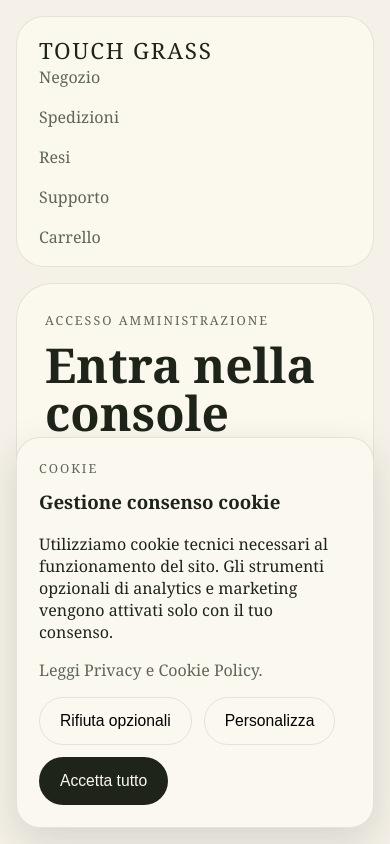
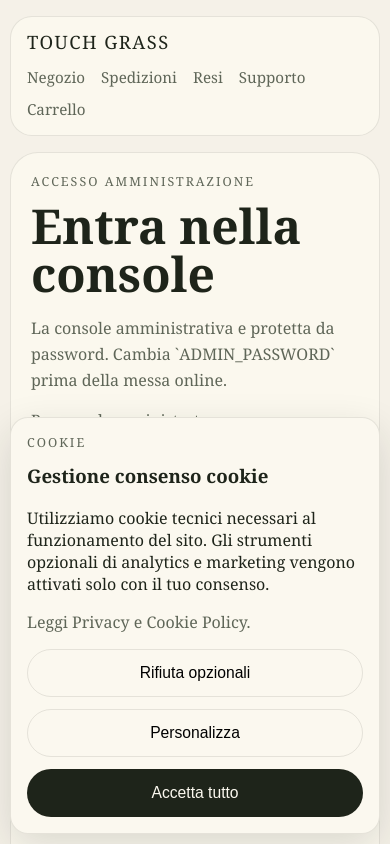
Before and after one commit to strephano3/ecommerce, a Next.js app: page /admin/login in a window 390 px wide. Shown: the top 844 px of the page. Built offline with nearby package versions, Linux system fonts and the light colour scheme; no server answers.

Commit message:
Improve mobile layout

```diff
--- a/app/globals.css
+++ b/app/globals.css
@@ -702,11 +702,21 @@ textarea {
 
   .site-header,
   .section-heading,
-  .top-nav,
   .admin-table-row {
     display: flex;
     flex-direction: column;
     align-items: flex-start;
+  }
+
+  .site-header {
+    gap: 16px;
+  }
+
+  .top-nav {
+    display: flex;
+    flex-wrap: wrap;
+    gap: 12px 16px;
+    width: 100%;
   }
 
   .payment-actions {
@@ -721,7 +731,137 @@ textarea {
     grid-template-columns: 1fr;
   }
 
+  .purchase-box {
+    min-width: 0;
+    max-width: 100%;
+  }
+
   h1 {
     max-width: 100%;
   }
 }
+
+@media (max-width: 720px) {
+  .page-shell {
+    width: min(100% - 20px, 100%);
+  }
+
+  .site-header,
+  .site-footer {
+    border-radius: 22px;
+    padding: 16px;
+  }
+
+  .hero,
+  .section {
+    border-radius: 28px;
+    padding: 20px;
+  }
+
+  .hero {
+    min-height: auto;
+    gap: 18px;
+  }
+
+  .brand-mark {
+    font-size: 1.15rem;
+    line-height: 1;
+  }
+
+  .top-nav {
+    font-size: 0.95rem;
+  }
+
+  .hero-copy {
+    align-self: stretch;
+    gap: 14px;
+  }
+
+  .hero-copy h1 {
+    font-size: clamp(2.7rem, 15vw, 4.2rem);
+    line-height: 0.98;
+    max-width: 8ch;
+    margin-bottom: 8px;
+  }
+
+  .hero-actions,
+  .admin-actions,
+  .cookie-actions {
+    width: 100%;
+  }
+
+  .hero-actions .button,
+  .admin-actions .button,
+  .cookie-actions .button {
+    width: 100%;
+  }
+
+  .hero-note,
+  .info-card,
+  .admin-card,
+  .empty-state,
+  .nested-section {
+    padding: 16px;
+    border-radius: 18px;
+  }
+
+  .section-heading {
+    gap: 12px;
+    margin-bottom: 18px;
+  }
+
+  h2 {
+    font-size: clamp(1.9rem, 10vw, 2.8rem);
+  }
+
+  .product-card-copy,
+  .admin-table-row,
+  .cart-item,
+  .cookie-panel {
+    padding: 16px;
+  }
+
+  .product-card-row,
+  .price-line,
+  .checkout-line,
+  .checkout-total {
+    gap: 10px;
+  }
+
+  .product-detail-media {
+    min-height: 320px;
+  }
+
+  .size-grid {
+    margin: 18px 0;
+  }
+
+  .size-pill {
+    min-width: 0;
+    flex: 1 1 calc(50% - 10px);
+  }
+
+  .admin-form-grid {
+    grid-template-columns: 1fr;
+  }
+
+  .admin-table-row {
+    gap: 8px;
+  }
+
+  .cart-item-media {
+    min-height: 220px;
+  }
+
+  .cart-qty {
+    gap: 8px;
+  }
+
+  .cookie-banner {
+    inset: auto 10px 10px 10px;
+  }
+
+  .cookie-panel {
+    border-radius: 18px;
+  }
+}
```
